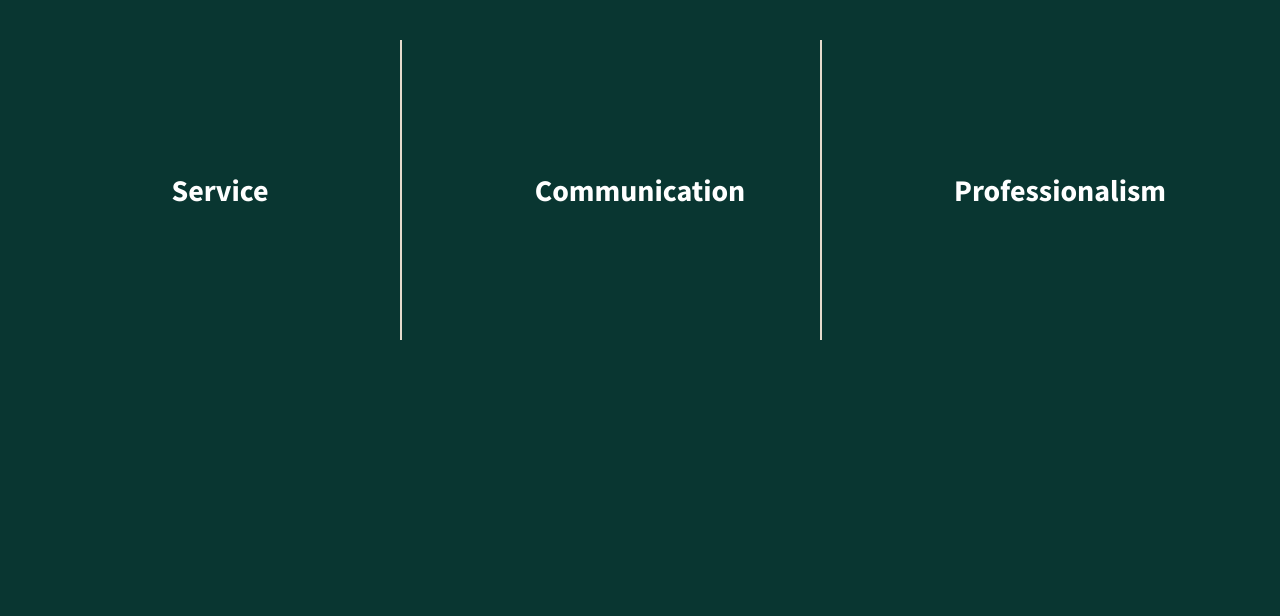
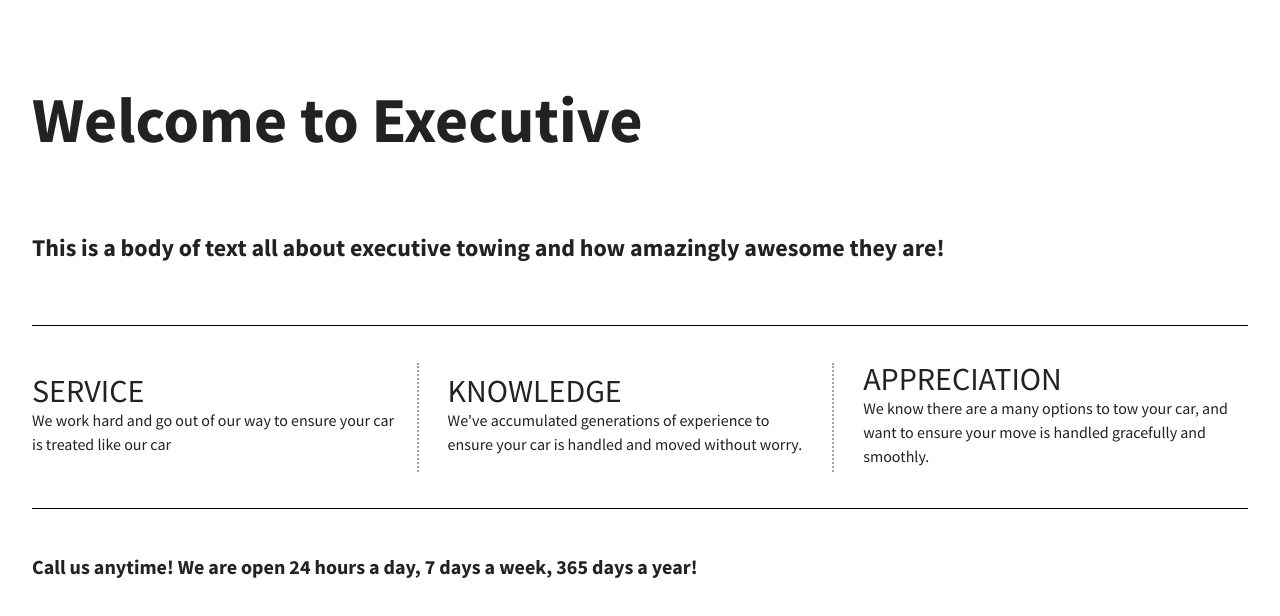
Before and after one commit to Jame0753/206-flexbox-grids, a plain HTML site: page index.html in a window 1280 px wide. Drawn offline with nearby package versions, Linux system fonts and the light colour scheme.

Commit message:
switched out folders and finished assignment

```diff
--- a/css/main.css
+++ b/css/main.css
@@ -95,43 +95,74 @@ textarea {
    Author's custom styles
    ========================================================================== */
 
-
+/*BASE STYLES------------------------------------*/
 html {
-  background-color: #093631;
   height: 100%;
+  font-size: 16px;
+  width: 100%;
 }
 
 body {
   font-family: 'Source Sans Pro', sans-serif;
   padding: 2em;
-  font-size: 1.25em;
   height: 100%;
 }
 
-.wrapper {
-  /*add display:flex and set justify-content to space-between*/
+h1{
+  font-size: 4em;
+}
+
+/*SECTION STYLES--------------------------------*/
+header, footer, main{
+  width: 100%;
+  display: flex;
+  align-items: center;
+}
+
+main{
+  font-size: 1.5em;
+  padding-bottom: 3%;
   font-weight: 700;
+  border-bottom: 1px solid black;
+}
+
+footer{
+  padding-top: 2%;
+  margin-top: 2%;
+  font-weight: 700;
+  font-size: 1.25em;
+  border-top: 1px solid black;
+}
+
+.flex-container {
   display: flex;
+  flex-flow: row wrap;
+  align-items: center;
   justify-content: space-between;
 }
 
+/*COLUMN SECTION--------------------------------*/
 .div-1, .div-2, .div-3 {
-  /*give the divs a width of 30%, add display:flex, set justify-content and align-items to center*/
-  color: #fff;
   line-height: 1.5em;
   font-size: 1em;
-  height: 300px;
   display: flex;
   width: 30%;
   justify-content: center;
   align-items: center;
+  padding: 0 20px 0 0;
+  margin-top: 2%;
 }
 
-.div-1, .div-2{
-    border-right: 2px solid #E6DACC;
+/*formats column section's span headings*/
+.div-1 span, .div-2 span, .div-3 span {
+  text-transform: uppercase;
+  font-size: 2em;
 }
 
-
+/*adds a vertical bar inbetween columns*/
+.div-1, .div-2{
+  border-right: 2px dotted #AD9E9A;
+}
 
 
 /* ==========================================================================
--- a/index.html
+++ b/index.html
@@ -20,17 +20,19 @@
         <!--[if lt IE 8]>
             <p class="browserupgrade">You are using an <strong>outdated</strong> browser. Please <a href="http://browsehappy.com/">upgrade your browser</a> to improve your experience.</p>
         <![endif]-->
-
-        <section class="wrapper">
+        <section class="flex-container">
+          <header><h1>Welcome to Executive</h1></header>
+          <main><p>This is a body of text all about executive towing and how amazingly awesome they are!<p></main>
             <div class="div-1">
-                <h2>Service</h2>
+                <p><span>Service</span><br> We work hard and go out of our way to ensure your car is treated like our car</p>
             </div>
             <div class="div-2">
-                <h2>Communication</h2>
+                <p><span>Knowledge</span><br> We've accumulated generations of experience to ensure your car is handled and moved without worry.</p>
             </div>
             <div class="div-3">
-                <h2>Professionalism</h2>
+                <p><span>appreciation</span><br> We know there are a many options to tow your car, and want to ensure your move is handled gracefully and smoothly.</p>
             </div>
+            <footer><p>Call us anytime! We are open 24 hours a day, 7 days a week, 365 days a year!</p></footer>
         </section>
 
         <script src="https://ajax.googleapis.com/ajax/libs/jquery/1.11.3/jquery.min.js"></script>
```
